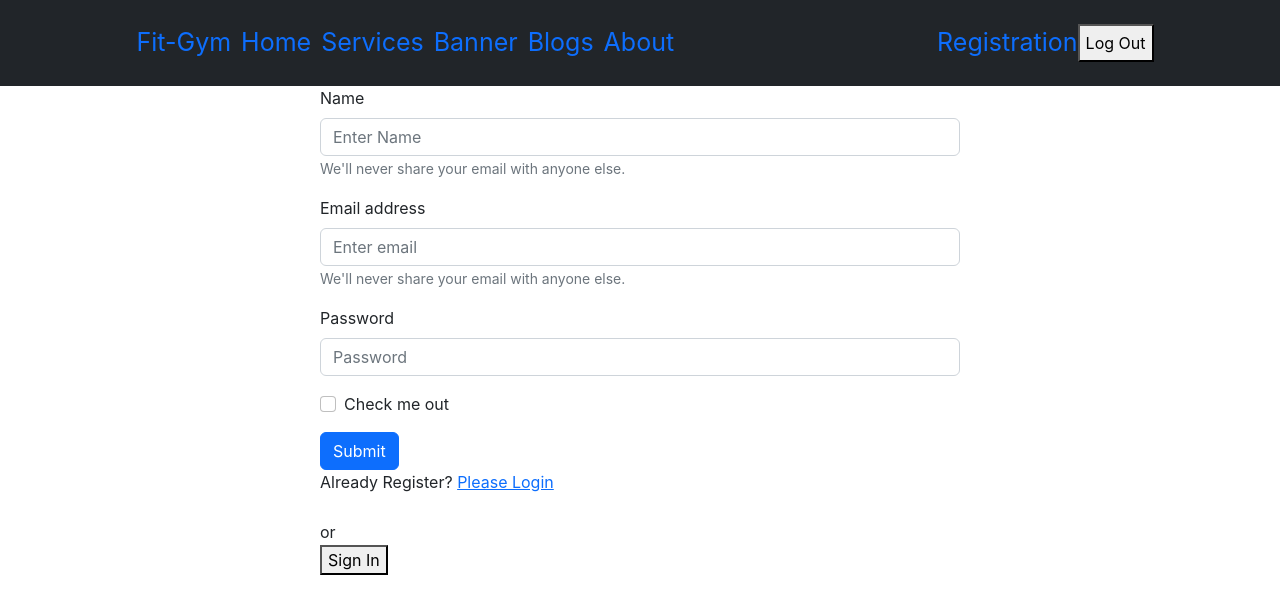
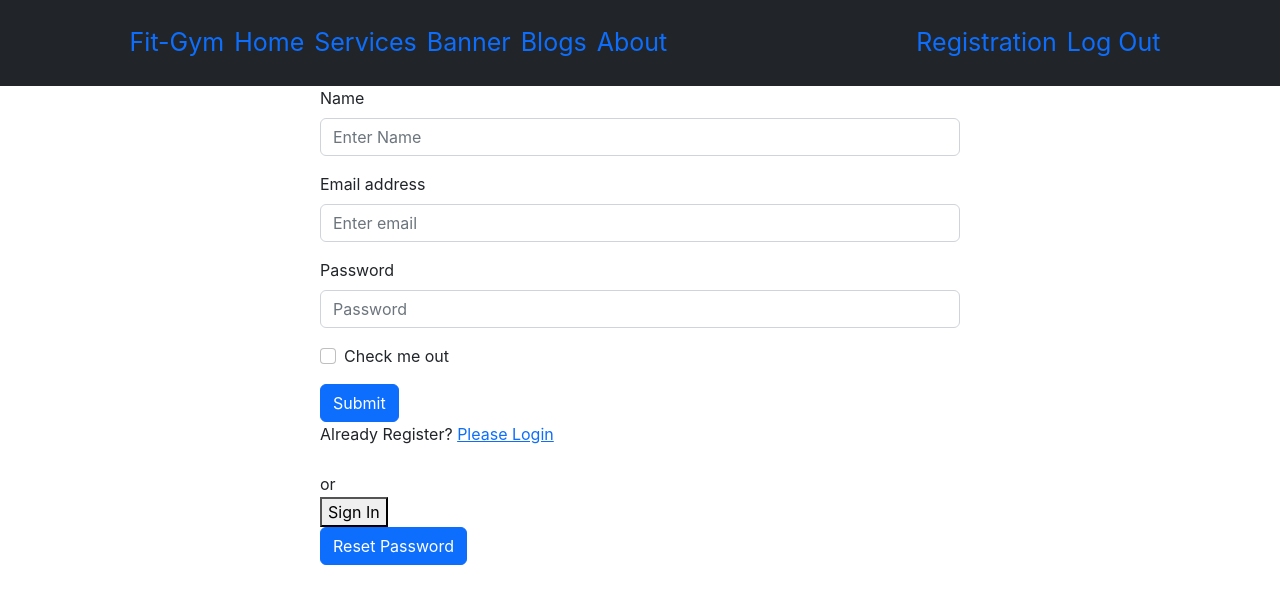
Before and after one commit to kaiyumdev/Fit-Gym, a React (Create React App) app: page /registration in a window 1280 px wide. Shown: the top 614 px of the page. Built offline with nearby package versions, Linux system fonts and the light colour scheme; no server answers; sample sign-in values are in the browser's storage.

Commit message:
fix-private-route-bugs

```diff
--- a/src/Pages/CheckOut/CheckOut.js
+++ b/src/Pages/CheckOut/CheckOut.js
@@ -4,6 +4,7 @@ import { useParams } from "react-router-dom";
 
 const CheckOut = () => {
   const { checkOutId } = useParams();
+  console.log('clicked', checkOutId);
   return (
     <div>
       <h1 style={{ textAlign: "center" }}>CheckOut ID: {checkOutId}</h1>
--- a/src/Pages/Login/Login.js
+++ b/src/Pages/Login/Login.js
@@ -9,10 +9,9 @@ import auth from "./../../firebase.init";
 const Login = () => {
   const [signInWithEmailAndPassword, user, loading, error] =
     useSignInWithEmailAndPassword(auth);
-  // console.log(user);
   let location = useLocation();
-  let from = location.state?.from?.pathname || "/";
-  const navigate = useNavigate()
+  let from = location.state?.from?.pathname || "/checkout";
+  const navigate = useNavigate();
 
   const emailRef = useRef("");
   const passwordRef = useRef("");
--- a/src/Pages/PrivateRoute/PrivateRoute.js
+++ b/src/Pages/PrivateRoute/PrivateRoute.js
@@ -6,8 +6,8 @@ import auth from "./../../firebase.init";
 const PrivateRoute = ({ children }) => {
   const location = useLocation();
   const [user, loading, error] = useAuthState(auth);
-//   let auth = useAuth();
-//   let location = useLocation();
+  //   let auth = useAuth();
+  //   let location = useLocation();
   if (error) {
     return (
       <div>
@@ -18,9 +18,7 @@ const PrivateRoute = ({ children }) => {
   if (loading) {
     return <p>Loading...</p>;
   }
-  if (!auth?.user) {
-    console.log("Please", auth.user)
-    // not logged in so redirect to login page with the return url
+  if (!user) {
     return <Navigate to="/login" state={{ from: location }} replace />;
   }
 
--- a/src/Pages/Registration/Registration.js
+++ b/src/Pages/Registration/Registration.js
@@ -3,14 +3,25 @@ import { useRef } from "react";
 import Button from "react-bootstrap/Button";
 import Form from "react-bootstrap/Form";
 import auth from "./../../firebase.init";
-import { useCreateUserWithEmailAndPassword } from "react-firebase-hooks/auth";
+import {
+  useCreateUserWithEmailAndPassword,
+  useSendEmailVerification,
+  useSendPasswordResetEmail,
+  useUpdateProfile,
+} from "react-firebase-hooks/auth";
 import { Link, useNavigate } from "react-router-dom";
 import SocialMedia from "../SocialMedia/SocialMedia";
+import { sendEmailVerification } from "firebase/auth";
 
 const Registration = () => {
   const [createUserWithEmailAndPassword, user, loading, error] =
-    useCreateUserWithEmailAndPassword(auth);
+    useCreateUserWithEmailAndPassword(auth, { sendEmailVerification: true });
+
+  const [updateProfile, updating, profileError] = useUpdateProfile(auth);
   const navigate = useNavigate();
+
+  const [sendPasswordResetEmail, sending, resetError] =
+    useSendPasswordResetEmail(auth);
 
   const nameRef = useRef("");
   const emailRef = useRef("");
@@ -25,15 +36,23 @@ const Registration = () => {
   if (loading) {
     return <p>Loading...</p>;
   }
+
   if (user) {
     navigate("/home");
   }
-  const handleRegister = (e) => {
+  const handleRegister = async (e) => {
     e.preventDefault();
     const name = nameRef.current.value;
     const email = emailRef.current.value;
     const password = passwordRef.current.value;
-    createUserWithEmailAndPassword(email, password);
+    await createUserWithEmailAndPassword(email, password);
+    await updateProfile({ displayName: name });
+    console.log(name);
+  };
+
+  const handlePasswordReset = async () => {
+    const email = emailRef.current.value;
+    await sendPasswordResetEmail(email);
   };
   return (
     <div className="w-50 mx-auto">
@@ -46,9 +65,6 @@ const Registration = () => {
             name="name"
             placeholder="Enter Name"
           />
-          <Form.Text className="text-muted">
-            We'll never share your email with anyone else.
-          </Form.Text>
         </Form.Group>
         <Form.Group className="mb-3" id="email">
           <Form.Label>Email address</Form.Label>
@@ -58,9 +74,6 @@ const Registration = () => {
             name="email"
             placeholder="Enter email"
           />
-          <Form.Text className="text-muted">
-            We'll never share your email with anyone else.
-          </Form.Text>
         </Form.Group>
 
         <Form.Group className="mb-3" id="password">
@@ -83,6 +96,22 @@ const Registration = () => {
         Already Register? <Link to={"/login"}>Please Login</Link>{" "}
       </p>
       <SocialMedia></SocialMedia>
+      <Button onClick={handlePasswordReset} variant="primary" type="submit">
+        Reset Password
+      </Button>
+      {/* <button
+        onClick={async () => {
+          const success = await sendPasswordResetEmail(
+            email,
+            actionCodeSettings
+          );
+          if (success) {
+            alert('Sent email');
+          }
+        }}
+      >
+        Reset password
+      </button> */}
     </div>
   );
 };
--- a/src/Shared/Header/Header.js
+++ b/src/Shared/Header/Header.js
@@ -26,7 +26,9 @@ const Header = () => {
         <div className="nav">
           <Link to={"/registration"}>Registration</Link>
           {user ? (
-            <button onClick={handleLogOut}>Log Out</button>
+            <Link className="log-out" onClick={handleLogOut}>
+              Log Out
+            </Link>
           ) : (
             <Link to={"/login"}>Login</Link>
           )}
```
